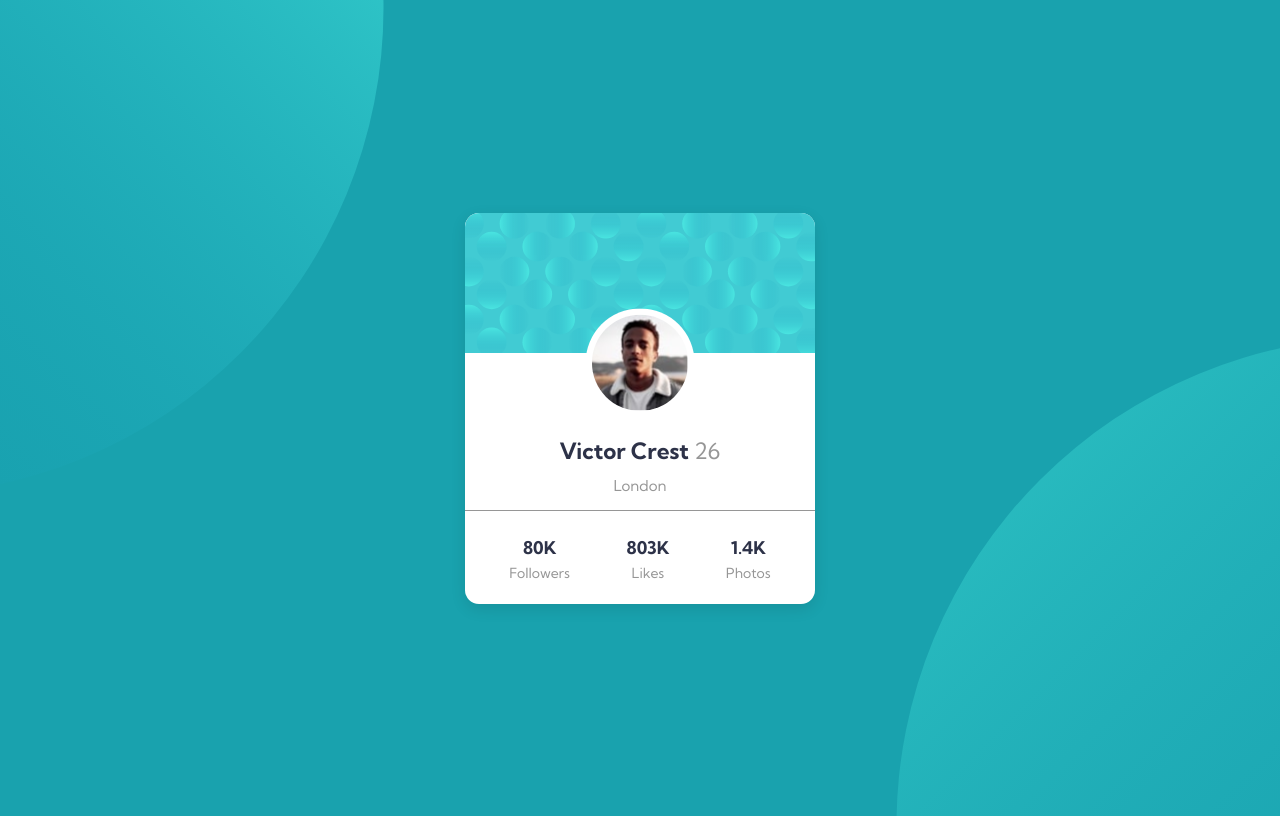
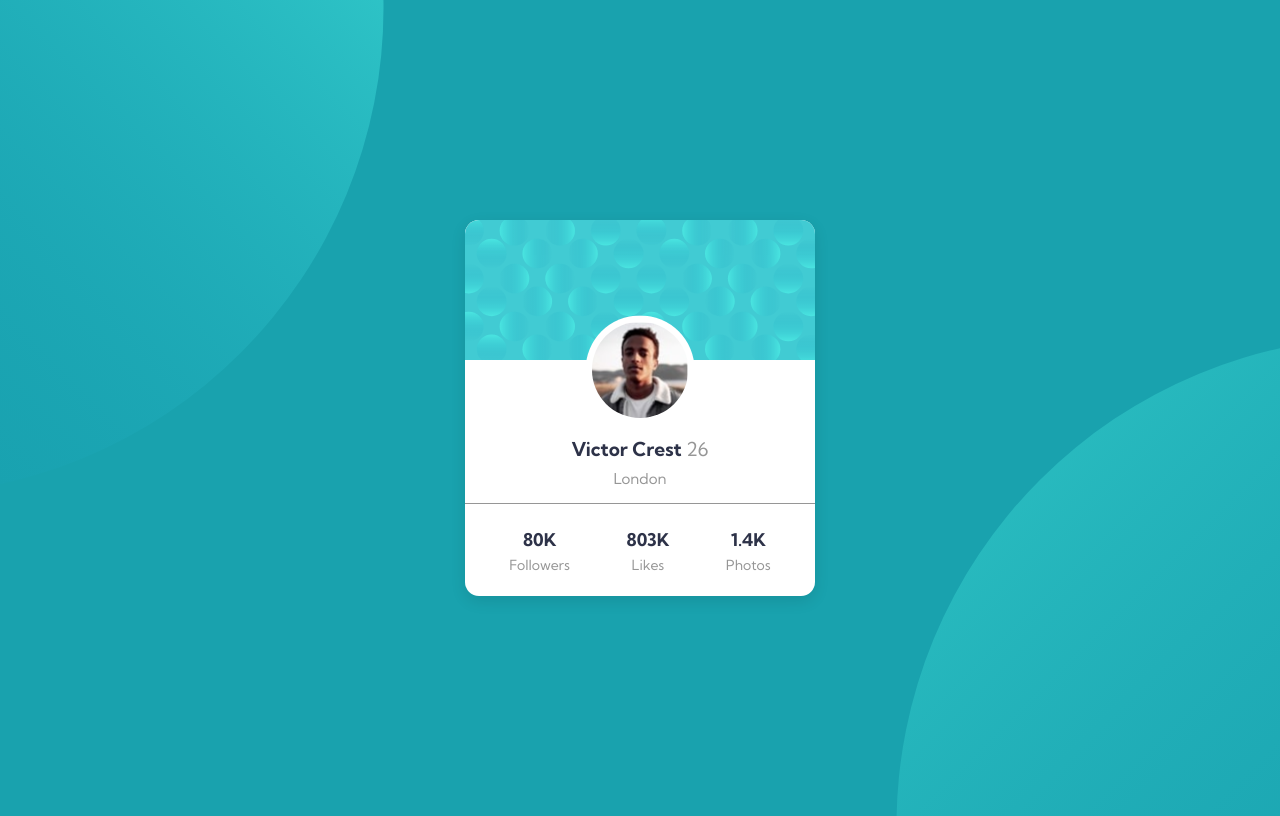
Before and after one commit to Lutefd/profile-card-component-main, a plain HTML site: page index.html in a window 1280 px wide. Drawn offline with Linux system fonts and the light colour scheme.

Commit message:
Changed name style

```diff
--- a/style.css
+++ b/style.css
@@ -59,7 +59,8 @@ header {
   font-weight: 400;
   color: var(--gray-drk);
   text-align: center;
-  margin-top: -2rem;
+  margin-top: -2.5rem;
+  font-size: 1.2rem;
 }
 .location {
   text-align: center;
```
